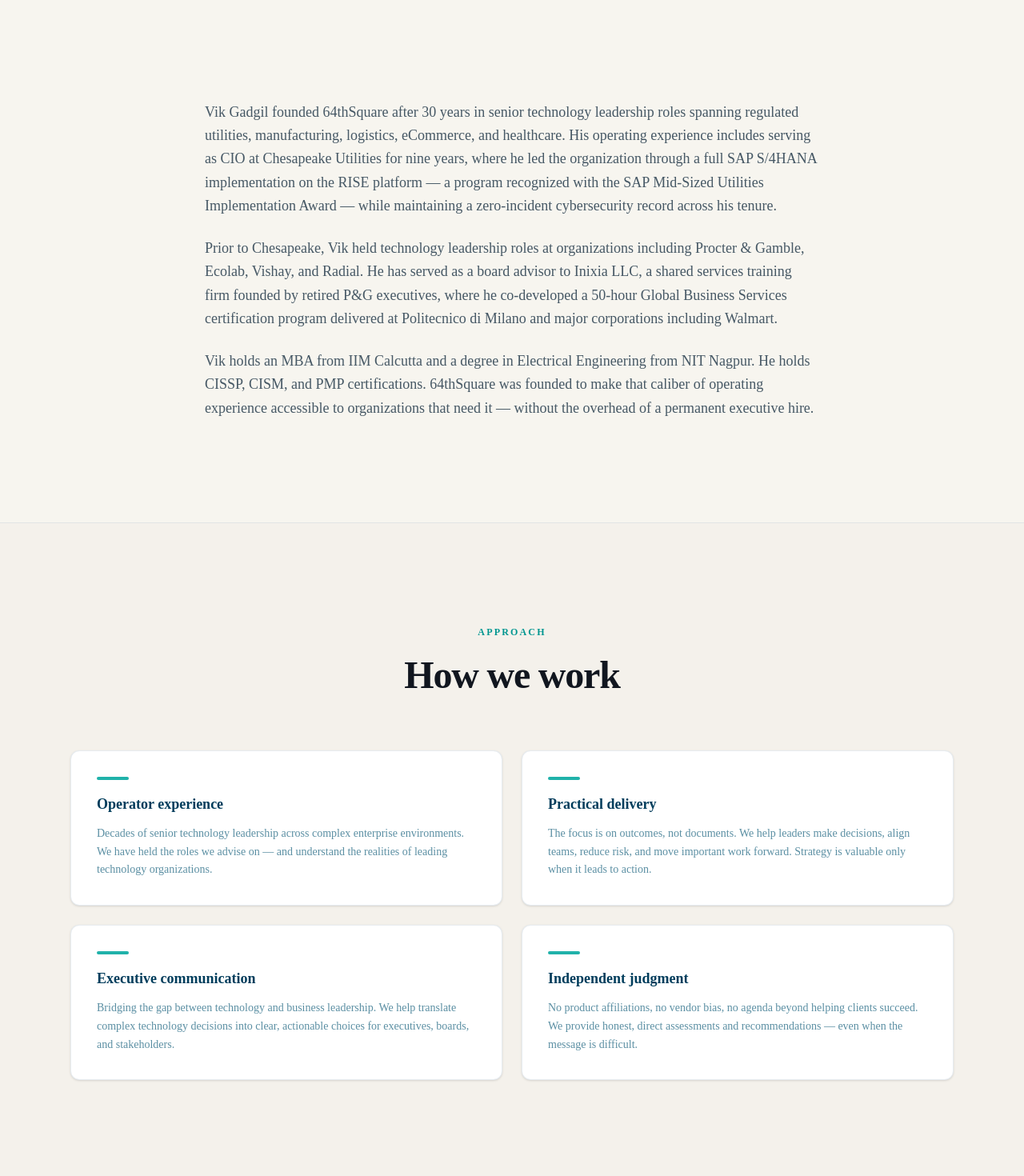
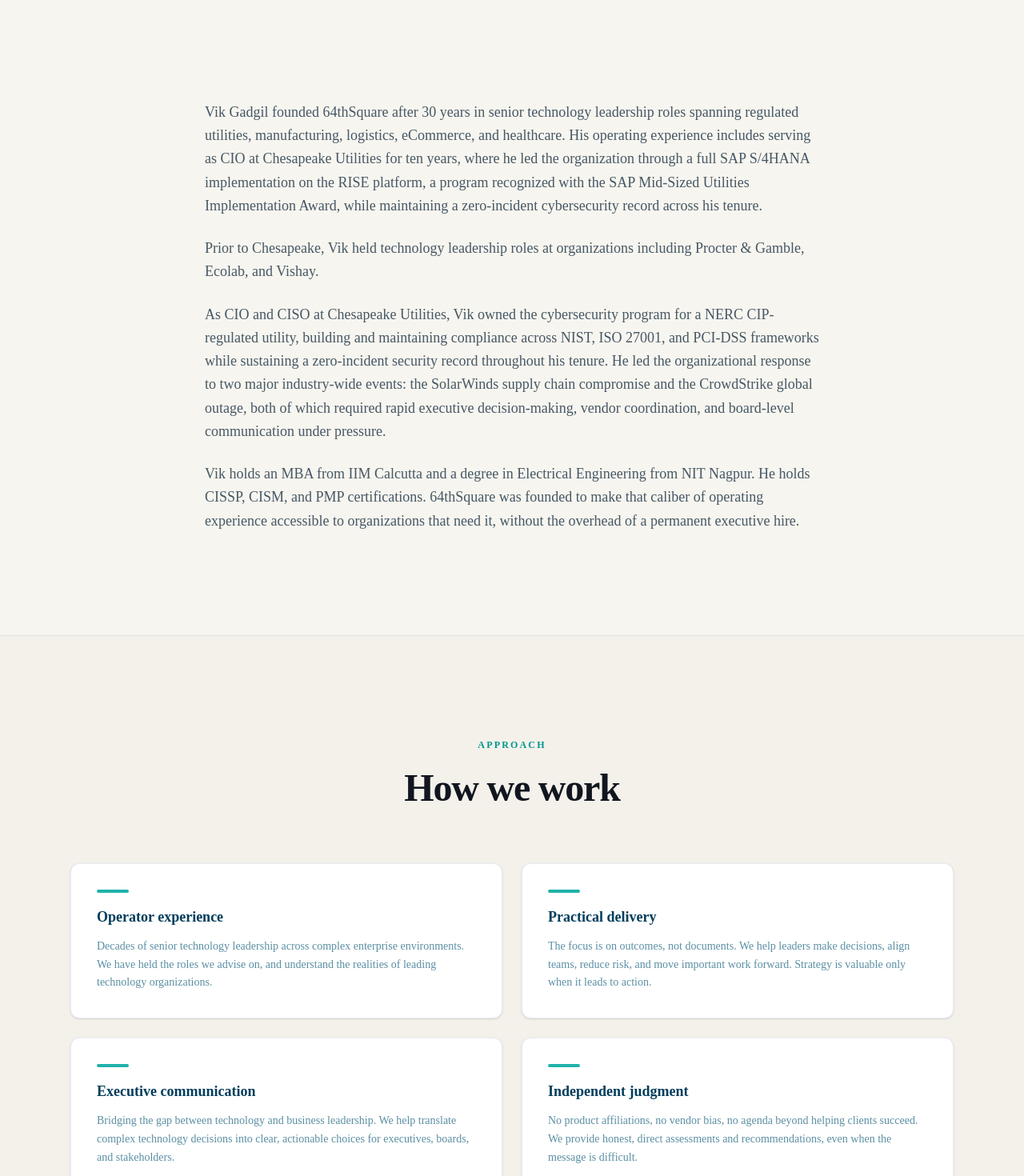
Before and after one commit to vikrantgadgil/64thsquare-site, a Next.js app: page /about in a window 1280 px wide. Shown: the part 600-2070 px from the top of the page at 80% size. Built offline with nearby package versions, Linux system fonts and the light colour scheme.

Commit message:
Update founder bio and credentials

```diff
--- a/src/app/about/page.tsx
+++ b/src/app/about/page.tsx
@@ -5,7 +5,7 @@
   {
     title: "Operator experience",
     description:
-      "Decades of senior technology leadership across complex enterprise environments. We have held the roles we advise on — and understand the realities of leading technology organizations.",
+      "Decades of senior technology leadership across complex enterprise environments. We have held the roles we advise on, and understand the realities of leading technology organizations.",
   },
   {
     title: "Practical delivery",
@@ -20,7 +20,7 @@
   {
     title: "Independent judgment",
     description:
-      "No product affiliations, no vendor bias, no agenda beyond helping clients succeed. We provide honest, direct assessments and recommendations — even when the message is difficult.",
+      "No product affiliations, no vendor bias, no agenda beyond helping clients succeed. We provide honest, direct assessments and recommendations, even when the message is difficult.",
   },
 ];
 
@@ -47,28 +47,25 @@
               Vik Gadgil founded 64thSquare after 30 years in senior technology
               leadership roles spanning regulated utilities, manufacturing,
               logistics, eCommerce, and healthcare. His operating experience
-              includes serving as CIO at Chesapeake Utilities for nine years,
+              includes serving as CIO at Chesapeake Utilities for ten years,
               where he led the organization through a full SAP S/4HANA
-              implementation on the RISE platform — a program recognized with
-              the SAP Mid-Sized Utilities Implementation Award — while
+              implementation on the RISE platform, a program recognized with
+              the SAP Mid-Sized Utilities Implementation Award, while
               maintaining a zero-incident cybersecurity record across his
               tenure.
             </p>
             <p className="mt-6 text-lg leading-relaxed text-muted-foreground">
               Prior to Chesapeake, Vik held technology leadership roles at
-              organizations including Procter & Gamble, Ecolab, Vishay, and
-              Radial. He has served as a board advisor to Inixia LLC, a shared
-              services training firm founded by retired P&G executives,
-              where he co-developed a 50-hour Global Business Services
-              certification program delivered at Politecnico di Milano and major
-              corporations including Walmart.
+              organizations including Procter & Gamble, Ecolab, and Vishay.
+            </p>
+            <p className="mt-6 text-lg leading-relaxed text-muted-foreground">
+              As CIO and CISO at Chesapeake Utilities, Vik owned the cybersecurity program for a NERC CIP-regulated utility, building and maintaining compliance across NIST, ISO 27001, and PCI-DSS frameworks while sustaining a zero-incident security record throughout his tenure. He led the organizational response to two major industry-wide events: the SolarWinds supply chain compromise and the CrowdStrike global outage, both of which required rapid executive decision-making, vendor coordination, and board-level communication under pressure.
             </p>
             <p className="mt-6 text-lg leading-relaxed text-muted-foreground">
               Vik holds an MBA from IIM Calcutta and a degree in Electrical
               Engineering from NIT Nagpur. He holds CISSP, CISM, and PMP
               certifications. 64thSquare was founded to make that caliber of
-              operating experience accessible to organizations that need it —
-              without the overhead of a permanent executive hire.
+              operating experience accessible to organizations that need it, without the overhead of a permanent executive hire.
             </p>
           </div>
         </div>
--- a/src/app/contact/page.tsx
+++ b/src/app/contact/page.tsx
@@ -20,7 +20,7 @@
           <SectionHeading
             eyebrow="Contact"
             title="Start the conversation"
-            description="Whether you need interim technology leadership, advisory support for a specific initiative, or an independent perspective on a complex challenge — we would welcome the opportunity to discuss how we might help."
+            description="Whether you need interim technology leadership, advisory support for a specific initiative, or an independent perspective on a complex challenge, we would welcome the opportunity to discuss how we might help."
             className="text-ivory [&_h2]:text-ivory [&_p]:text-ivory/60"
           />
         </div>
--- a/src/app/insights/page.tsx
+++ b/src/app/insights/page.tsx
@@ -8,7 +8,7 @@
   {
     title: "When a Fractional CIO or CISO Makes Sense",
     description:
-      "Not every organization needs a full-time technology executive. Here are the signals that point toward a fractional model — and how to structure the engagement.",
+      "Not every organization needs a full-time technology executive. Here are the signals that point toward a fractional model, and how to structure the engagement.",
     href: "/insights/when-fractional-cio-ciso-makes-sense",
   },
 ];
@@ -22,7 +22,7 @@
           <SectionHeading
             eyebrow="Insights"
             title="Perspectives on technology leadership and advisory"
-            description="Practical thinking on the topics that matter to senior technology leaders — fractional leadership, program execution, cybersecurity, and transformation."
+            description="Practical thinking on the topics that matter to senior technology leaders, fractional leadership, program execution, cybersecurity, and transformation."
             className="text-ivory [&_h2]:text-ivory [&_p]:text-ivory/60"
           />
         </div>
--- a/src/app/layout.tsx
+++ b/src/app/layout.tsx
@@ -15,7 +15,7 @@
 });
 
 export const metadata: Metadata = {
-  title: "64thSquare — Strategy. Security. Execution.",
+  title: "64thSquare, Strategy. Security. Execution.",
   description:
     "64thSquare provides fractional CIO, CISO, and technology transformation advisory services for organizations that need senior technology leadership without adding permanent executive headcount.",
 };
--- a/src/app/page.tsx
+++ b/src/app/page.tsx
@@ -36,8 +36,8 @@
 
             {/* Supporting line */}
             <p className="mx-auto mt-5 max-w-xl text-sm font-medium text-blue-gray lg:mx-0">
-              Fractional CIO &middot; Cybersecurity Advisory &middot;
-              Program Recovery &middot; AI-Enabled Transformation
+              Fractional CIO · Cybersecurity Advisory ·
+              Program Recovery · AI-Enabled Transformation
             </p>
 
             <div className="mt-8 flex flex-col items-center gap-4 sm:flex-row lg:justify-start">
@@ -98,6 +98,7 @@
                 width={500}
                 height={500}
                 className="h-auto w-full max-w-[500px] rounded-xl"
+                style={{ height: "auto" }}
                 priority
               />
             </div>
@@ -123,8 +124,8 @@
                   years of operating experience across CIO, CISO, and enterprise
                   advisory roles. He spent nine years as CIO at Chesapeake
                   Utilities, where he led a multi-year SAP S/4HANA implementation
-                  on the RISE platform — recognized with the SAP Mid-Sized
-                  Utilities Implementation Award — and maintained a zero-incident
+                  on the RISE platform, recognized with the SAP Mid-Sized
+                  Utilities Implementation Award, and maintained a zero-incident
                   cybersecurity record throughout his tenure. He holds an MBA from
                   IIM Calcutta and certifications including CISSP, CISM, and PMP.
                   64thSquare brings that depth of operating experience directly to
@@ -140,12 +141,12 @@
               </h3>
               <ul className="space-y-3">
                 {[
-                  "Nine years as CIO, Chesapeake Utilities",
+                  "Ten years as CIO of a publicly listed energy utility",
                   "SAP S/4HANA RISE implementation",
                   "SAP Mid-Sized Utilities Implementation Award",
                   "Zero-incident cybersecurity record",
-                  "CISSP &middot; CISM &middot; PMP",
-                  "MBA, IIM Calcutta",
+                  "Multi-industry experience: Utilities, Healthcare, Manufacturing, Consumer Goods",
+                  "Active CISSP · CISM | NERC CIP compliance | SolarWinds & CrowdStrike incident response",
                 ].map((item) => (
                   <li
                     key={item}
```
Also changed, not shown: src/app/insights/when-fractional-cio-ciso-makes-sense/page.tsx (+9 -10 lines), src/app/services/page.tsx (+6 -7 lines).
